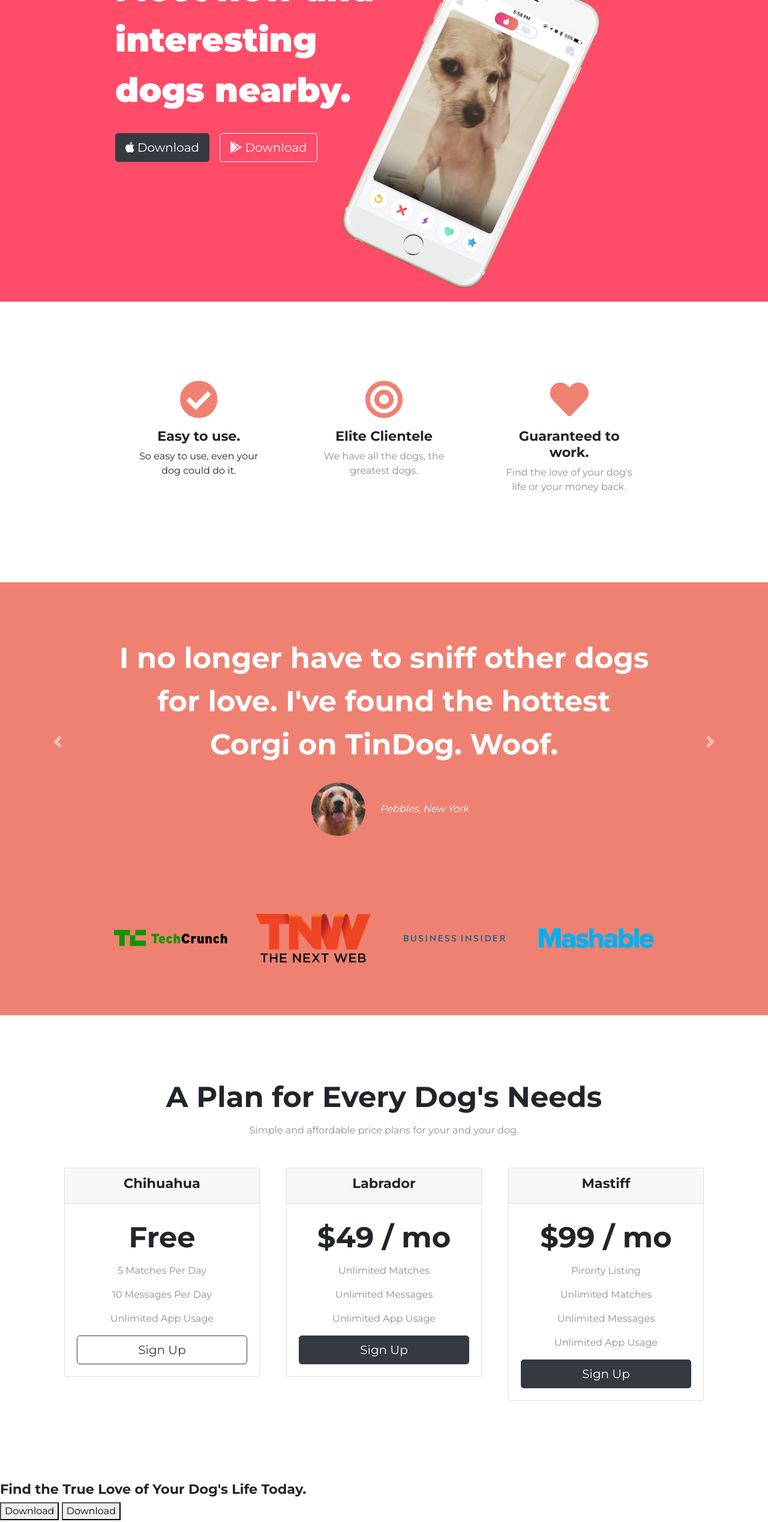
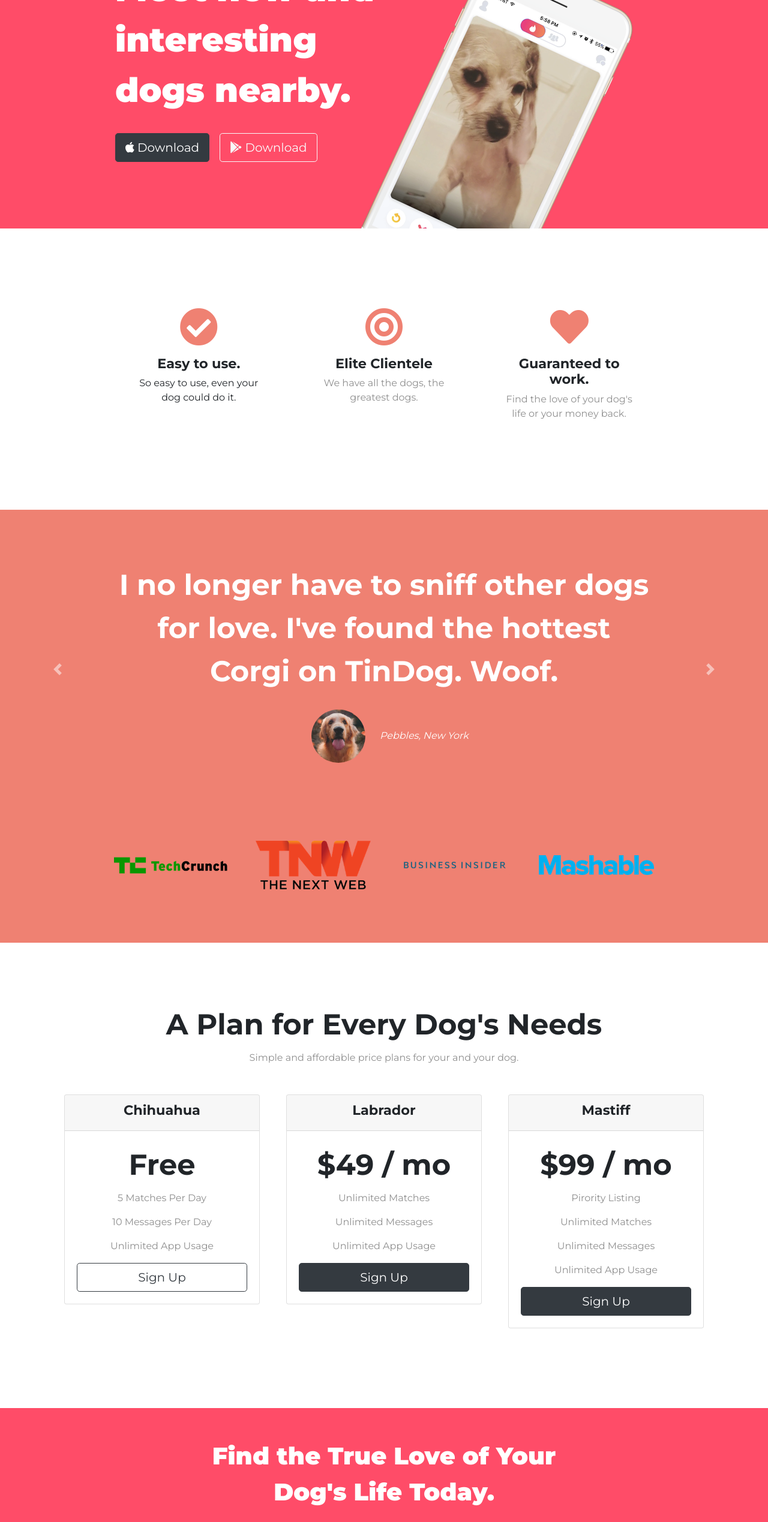
Before and after one commit to Frankie-B/Tindog-app, a plain HTML site: page index.html in a window 1280 px wide. Shown: the part 240-2778 px from the top of the page at 60% size. Drawn offline with nearby package versions, Linux system fonts and the light colour scheme.

Commit message:
Call to action section styled

```diff
--- a/css/style.css
+++ b/css/style.css
@@ -1,3 +1,4 @@
+/* Global Styles  */
 body {
   font-family: 'Montserrat', sans-serif;
 }
@@ -8,7 +9,7 @@
 }
 
 .container-fluid {
-  padding: 3% 15%;
+  padding: 3% 15% 7%;
 }
 
 h1 {
@@ -55,21 +56,26 @@
   font-weight: 300;
 }
 
+/* Title section */
+.title-img {
+  transform: rotate(25deg);
+  width: 60%;
+  margin-top: 5px;
+  position: absolute;
+  right: 30%;
+}
+
 /* Download Buttons */
 .download-button {
   margin: 5% 3% 5% 0;
 }
 
-/* Title image */
-.title-img {
-  transform: rotate(25deg);
-  width: 60%;
-}
-
 /* Features section */
 #features {
+  background-color: #fff;
   font-family: 'Montserrat', sans-serif;
   padding: 7% 15%;
+  position: relative;
 }
 
 .feature-box {
@@ -125,3 +131,32 @@
 .pricing-column {
   padding: 3% 2%;
 }
+
+/* Call to Action section */
+
+#cta {
+  background-color: #ff4c68;
+  color: #fff;
+  text-align: center;
+  padding: 50px;
+}
+
+#cta h3 {
+  font-family: 'Montserrat', sans-serif;
+  font-size: 2.5rem;
+  font-weight: 900;
+  line-height: 1.5;
+  margin: 0 auto;
+  width: 55%;
+}
+
+@media (max-width: 1028px) {
+  #title {
+    text-align: center;
+  }
+
+  .title-img {
+    position: static;
+    transform: rotate(0);
+  }
+}
--- a/index.html
+++ b/index.html
@@ -56,7 +56,7 @@
       <!-- Title -->
 
       <div class="row">
-        <div class="col-6">
+        <div class="col-lg-6">
           <h1>Meet new and interesting dogs nearby.</h1>
           <button type="button" class="btn btn-dark btn-lg download-button"><i class="fab fa-apple"></i> Download</button>
           <button type="button" class="btn btn-outline-light btn-lg download-button"><i class="fab fa-google-play"></i> Download</button>
@@ -190,8 +190,8 @@
   <section id="cta">
 
     <h3>Find the True Love of Your Dog's Life Today.</h3>
-    <button type="button">Download</button>
-    <button type="button">Download</button>
+    <button type="button" class="btn btn-dark btn-lg download-button"><i class="fab fa-apple"></i> Download</button>
+    <button type="button" class="btn btn-light btn-lg download-button"><i class="fab fa-google-play"></i> Download</button>
 
   </section>
 
```
